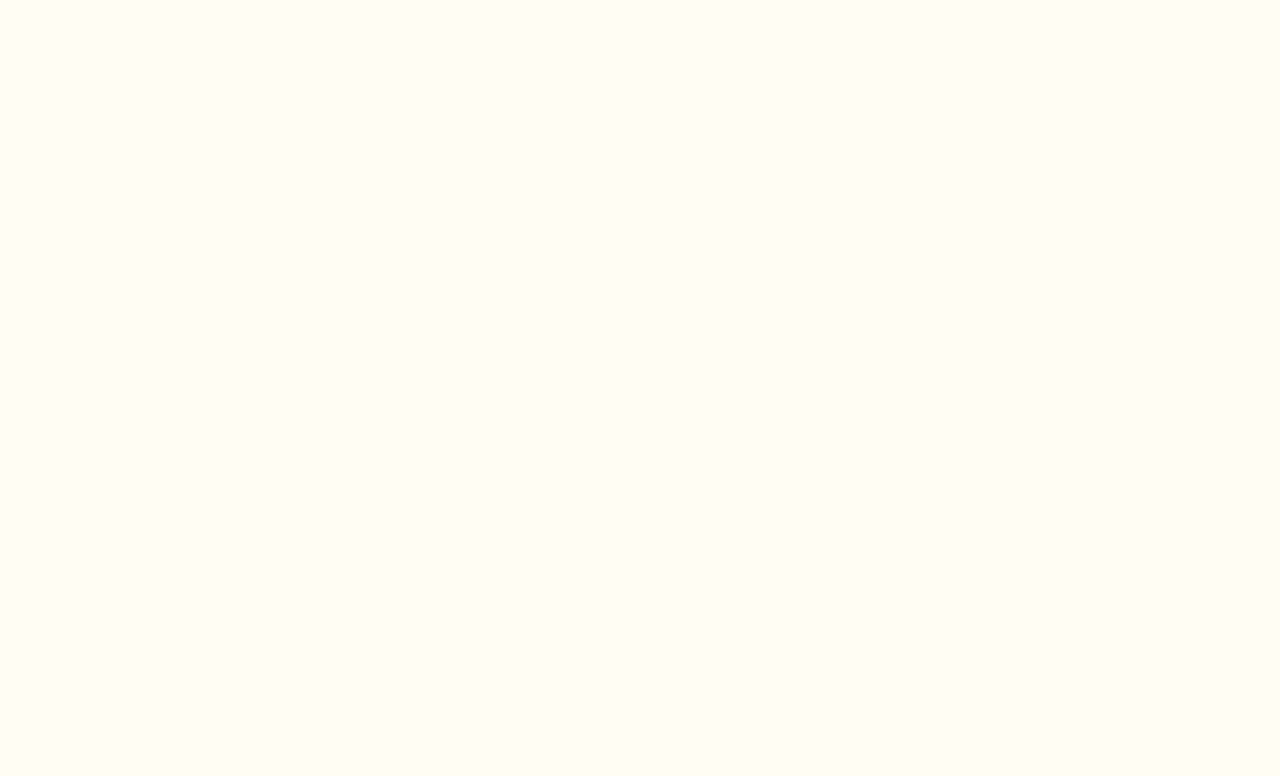
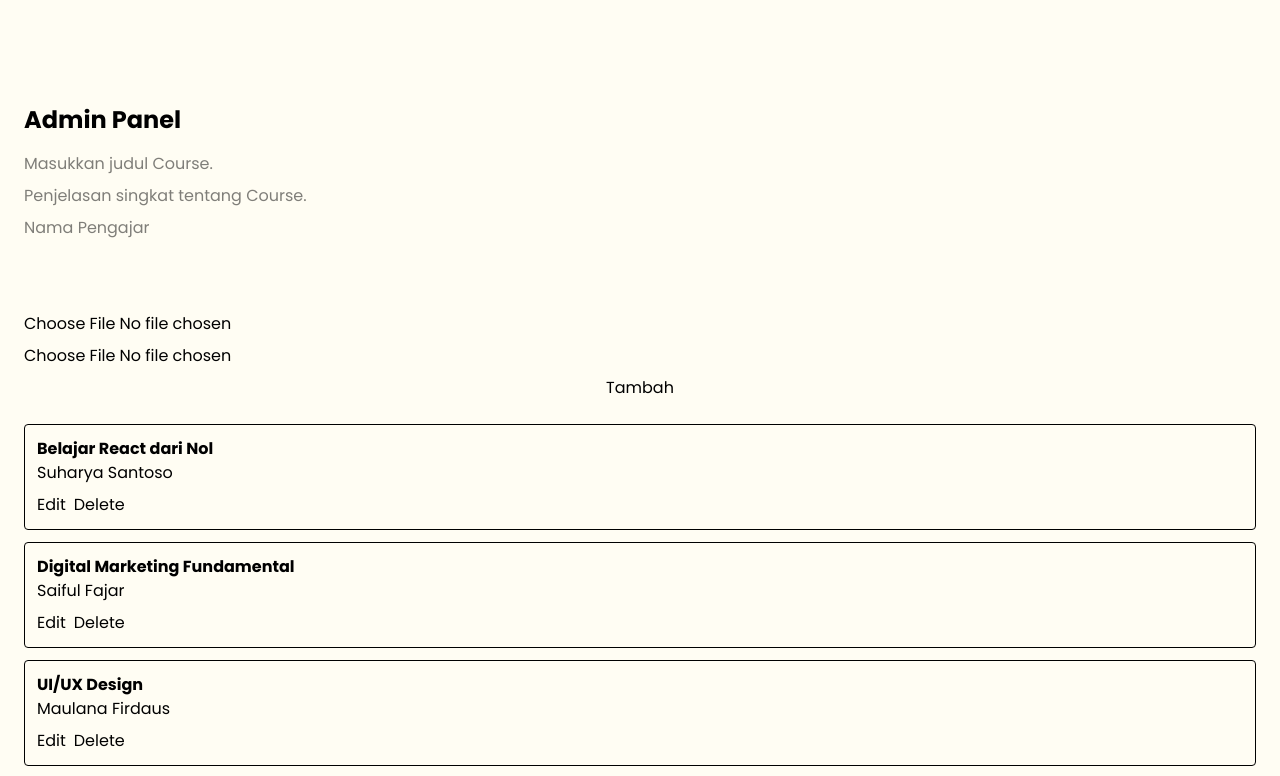
Before and after one commit to andrisaputra25021-dev/bootcamp-harisenin, a React (Vite) app in the folder mission-inter-fe2a/: page /admin in a window 1280 px wide. Shown: the top 776 px of the page. Built offline with nearby package versions, Linux system fonts and the light colour scheme.

Commit message:
feat: add upload, edit, and delete on dashboard

```diff
--- a/mission-inter-fe2a/src/components/Navbar.jsx
+++ b/mission-inter-fe2a/src/components/Navbar.jsx
@@ -28,7 +28,7 @@ function Navbar() {
         </Link>
         <Link
           to="/admin"
-          className="px-4 py-2 bg-white-500 text-[#3ecf4c] rounded border border-[#3ecf4c] transition hover:scale-110"
+          className="px-4 py-2 bg-[#ffbd3a] text-[#ffffff] font-bold rounded border border-[#ffbd3a] transition hover:scale-110"
         >
           Admin
         </Link>
--- a/mission-inter-fe2a/src/pages/Admin.jsx
+++ b/mission-inter-fe2a/src/pages/Admin.jsx
@@ -1,26 +1,32 @@
 import { useState } from "react";
 
 export default function Admin({ cards, setCards }) {
+  // state form
   const [form, setForm] = useState({
-    image: "",
     title: "",
     description: "",
-    mentorPhoto: "",
     mentorName: "",
     company: "",
     price: "",
+    mentorPhoto: "",
+    image: "",
   });
 
+  // state edit form
+  const [editingId, setEditingId] = useState(null);
+
+  // reset form
   const resetForm = () => {
     setForm({
-      image: "",
       title: "",
       description: "",
-      mentorPhoto: "",
       mentorName: "",
       company: "",
       price: "",
+      mentorPhoto: "",
+      image: "",
     });
+    setEditingId(null);
   };
 
   // handle Input text
@@ -52,7 +58,7 @@ export default function Admin({ cards, setCards }) {
     if (type === "image") {
       setForm((prev) => ({ ...prev, image: base64 }));
     }
-    if (type === "mentor") {
+    if (type === "mentorPhoto") {
       setForm((prev) => ({ ...prev, mentorPhoto: base64 }));
     }
   };
@@ -69,7 +75,101 @@ export default function Admin({ cards, setCards }) {
       rating: 5,
       ...form,
     };
+
     setCards((prev) => [...prev, newCard]);
-    resetForm();
   };
+
+  // update data videocard
+  const updateCard = () => {
+    setCards((prev) =>
+      prev.map((card) => (card.id === editingId ? { ...card, ...form } : card)),
+    );
+  };
+
+  // delete card
+  const deleteCard = (id) => {
+    setCards((prev) => prev.filter((card) => card.id !== id));
+  };
+
+  // edit card
+  const editCard = (card) => {
+    setEditingId(card.id);
+    setForm(card);
+  };
+
+  return (
+    <div className="p-6">
+      <h1 className="text-2xl font-bold mb-4">Admin Panel</h1>
+
+      {/* form styling */}
+      <div className="flex flex-col gap-2 mb-6">
+        <input
+          type="text"
+          name="title"
+          value={form.title}
+          onChange={handleText}
+          placeholder="Masukkan judul Course."
+          required
+        />
+        <input
+          type="text"
+          name="description"
+          value={form.description}
+          onChange={handleText}
+          placeholder="Penjelasan singkat tentang Course."
+          required
+        />
+        <input
+          type="text"
+          name="mentorName"
+          value={form.mentorName}
+          onChange={handleText}
+          placeholder="Nama Pengajar"
+          required
+        />
+        <input
+          type="text"
+          name="company"
+          value={form.company}
+          onChange={handleText}
+        />
+        <input
+          type="text"
+          name="price"
+          value={form.price}
+          onChange={handleText}
+          required
+        />
+        <input
+          type="file"
+          onChange={(e) => handleImage(e, "image")}
+          placeholder="Masukkan poster atau ilustrasi"
+        />
+        <input
+          type="file"
+          onChange={(e) => handleImage(e, "mentorPhoto")}
+          placeholder="Masukkan foto pengajar"
+        />
+
+        <button onClick={editingId ? updateCard : addCard}>
+          {editingId ? "Update" : "Tambah"}
+        </button>
+      </div>
+
+      {/* List data / list Videocard */}
+      <div className="flex flex-col gap-3">
+        {cards.map((card) => (
+          <div key={card.id} className="border p-3 rounded">
+            <p className="font-bold">{card.title}</p>
+            <p>{card.mentorName}</p>
+
+            <div className="flex gap-2 mt-2">
+              <button onClick={() => editCard(card)}>Edit</button>
+              <button onClick={() => deleteCard(card.id)}>Delete</button>
+            </div>
+          </div>
+        ))}
+      </div>
+    </div>
+  );
 }
```
